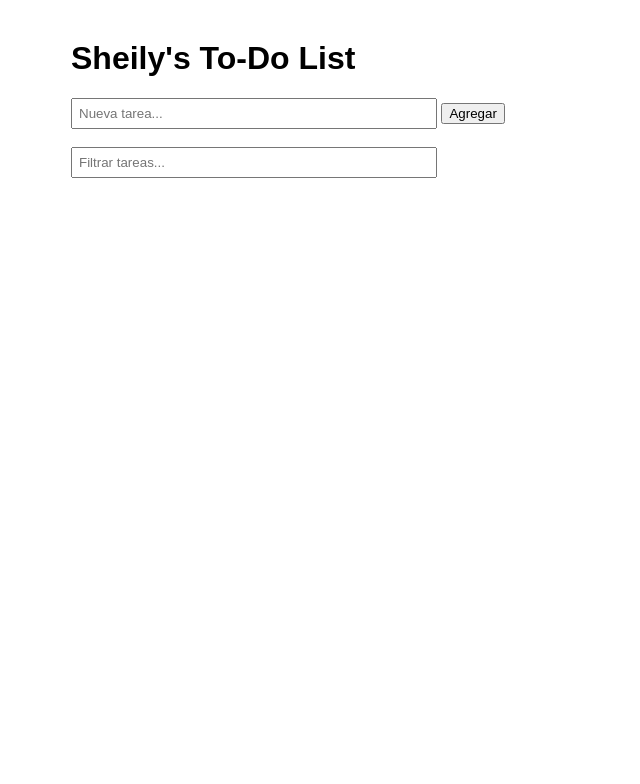
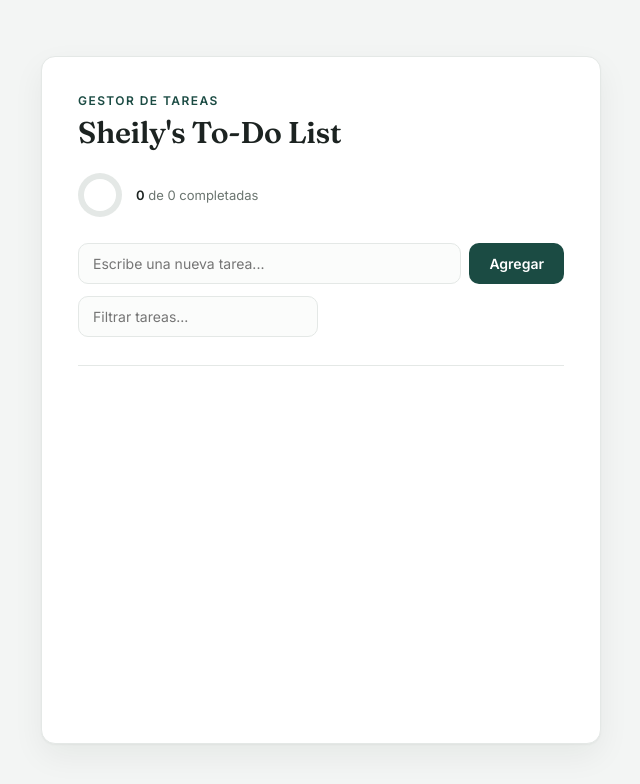
Before and after one commit to sheilypiguave5-source/sheily-todo-vps, a website: page public/index.html in a window 1280 px wide. Shown: the whole page, without its empty margins (319-959 px from the left). Drawn offline with Linux system fonts and the light colour scheme; no server answers.

Commit message:
Update index.html

```diff
--- a/public/index.html
+++ b/public/index.html
@@ -2,22 +2,206 @@
 <html lang="es">
 <head>
 <meta charset="UTF-8">
+<meta name="viewport" content="width=device-width, initial-scale=1">
 <title>Sheily's To-Do List</title>
+<link rel="preconnect" href="https://fonts.googleapis.com">
+<link href="https://fonts.googleapis.com/css2?family=Fraunces:opsz,wght@9..144,500;9..144,600&family=Inter:wght@400;500;600&display=swap" rel="stylesheet">
 <style>
-  body { font-family: sans-serif; max-width: 500px; margin: 40px auto; }
-  li { display: flex; justify-content: space-between; padding: 6px 0; }
-  li.done span { text-decoration: line-through; color: #999; }
-  input[type=text] { padding: 6px; width: 70%; }
-  button { cursor: pointer; }
+  :root{
+    --bg:#F3F5F4;
+    --surface:#FFFFFF;
+    --text:#1C2321;
+    --muted:#6B7570;
+    --border:#E4E8E6;
+    --pine:#1B4B43;
+    --pine-dark:#123A34;
+    --amber:#D98E2B;
+    --danger:#B3452C;
+    --radius:14px;
+  }
+  *{box-sizing:border-box;}
+  body{
+    margin:0;
+    min-height:100vh;
+    background:var(--bg);
+    font-family:'Inter',sans-serif;
+    color:var(--text);
+    display:flex;
+    justify-content:center;
+    padding:56px 20px;
+  }
+  .card{
+    width:100%;
+    max-width:560px;
+    background:var(--surface);
+    border-radius:var(--radius);
+    border:1px solid var(--border);
+    box-shadow:0 1px 2px rgba(20,30,25,0.04), 0 12px 32px rgba(20,30,25,0.06);
+    padding:36px 36px 28px;
+  }
+  .eyebrow{
+    font-size:12px;
+    letter-spacing:.12em;
+    text-transform:uppercase;
+    color:var(--pine);
+    font-weight:600;
+    margin:0 0 6px;
+  }
+  h1{
+    font-family:'Fraunces',serif;
+    font-weight:600;
+    font-size:30px;
+    margin:0 0 22px;
+    letter-spacing:-0.01em;
+  }
+  .progress-row{
+    display:flex;
+    align-items:center;
+    gap:14px;
+    margin-bottom:26px;
+  }
+  .ring{
+    width:44px;
+    height:44px;
+    border-radius:50%;
+    background:conic-gradient(var(--pine) calc(var(--pct,0)*1%), var(--border) 0);
+    display:flex;
+    align-items:center;
+    justify-content:center;
+    flex-shrink:0;
+  }
+  .ring::after{
+    content:"";
+    width:32px;
+    height:32px;
+    border-radius:50%;
+    background:var(--surface);
+  }
+  .progress-text{
+    font-size:13px;
+    color:var(--muted);
+  }
+  .progress-text strong{
+    color:var(--text);
+    font-weight:600;
+  }
+  .row{
+    display:flex;
+    gap:8px;
+    margin-bottom:12px;
+  }
+  input[type=text]{
+    flex:1;
+    padding:11px 14px;
+    border:1px solid var(--border);
+    border-radius:10px;
+    font-family:'Inter',sans-serif;
+    font-size:14px;
+    background:#FBFCFB;
+    color:var(--text);
+    outline:none;
+    transition:border-color .15s;
+  }
+  input[type=text]:focus{
+    border-color:var(--pine);
+    background:var(--surface);
+  }
+  button{
+    cursor:pointer;
+    font-family:'Inter',sans-serif;
+    font-weight:600;
+    font-size:14px;
+    border:none;
+    border-radius:10px;
+  }
+  #addBtn{
+    background:var(--pine);
+    color:#fff;
+    padding:0 20px;
+    transition:background .15s;
+  }
+  #addBtn:hover{background:var(--pine-dark);}
+  #filter{margin-bottom:8px;}
+  .divider{
+    border:none;
+    border-top:1px solid var(--border);
+    margin:20px 0 8px;
+  }
+  ul{list-style:none;margin:0;padding:0;}
+  li{
+    display:flex;
+    align-items:center;
+    gap:12px;
+    padding:13px 4px;
+    border-bottom:1px solid var(--border);
+  }
+  li:last-child{border-bottom:none;}
+  .check{
+    width:20px;
+    height:20px;
+    border-radius:50%;
+    border:1.5px solid var(--muted);
+    flex-shrink:0;
+    cursor:pointer;
+    display:flex;
+    align-items:center;
+    justify-content:center;
+    transition:.15s;
+  }
+  li.done .check{
+    background:var(--pine);
+    border-color:var(--pine);
+    color:#fff;
+    font-size:12px;
+  }
+  .task-text{
+    flex:1;
+    font-size:14.5px;
+    cursor:pointer;
+  }
+  li.done .task-text{
+    color:var(--muted);
+    text-decoration:line-through;
+  }
+  .actions{display:flex;gap:4px;}
+  .icon-btn{
+    background:transparent;
+    border-radius:8px;
+    width:30px;
+    height:30px;
+    font-size:14px;
+    color:var(--muted);
+  }
+  .icon-btn:hover{background:var(--bg);}
+  .icon-btn.del:hover{color:var(--danger);}
+  .empty{
+    text-align:center;
+    padding:34px 10px 10px;
+    color:var(--muted);
+    font-size:14px;
+  }
 </style>
 </head>
 <body>
-  <h1>Sheily's To-Do List</h1>
-  <input id="newTask" type="text" placeholder="Nueva tarea...">
-  <button onclick="addTask()">Agregar</button>
-  <br><br>
-  <input id="filter" type="text" placeholder="Filtrar tareas..." oninput="renderTasks()">
-  <ul id="list"></ul>
+  <div class="card">
+    <p class="eyebrow">Gestor de tareas</p>
+    <h1>Sheily's To-Do List</h1>
+
+    <div class="progress-row">
+      <div class="ring" id="ring" style="--pct:0"></div>
+      <div class="progress-text" id="progressText"><strong>0</strong> de 0 completadas</div>
+    </div>
+
+    <div class="row">
+      <input id="newTask" type="text" placeholder="Escribe una nueva tarea...">
+      <button id="addBtn" onclick="addTask()">Agregar</button>
+    </div>
+    <input id="filter" type="text" placeholder="Filtrar tareas..." oninput="renderTasks()">
+
+    <hr class="divider">
+    <ul id="list"></ul>
+    <p class="empty" id="emptyState" style="display:none;">Aún no hay tareas. Agrega la primera arriba.</p>
+  </div>
   <script src="app.js"></script>
 </body>
 </html>
```
